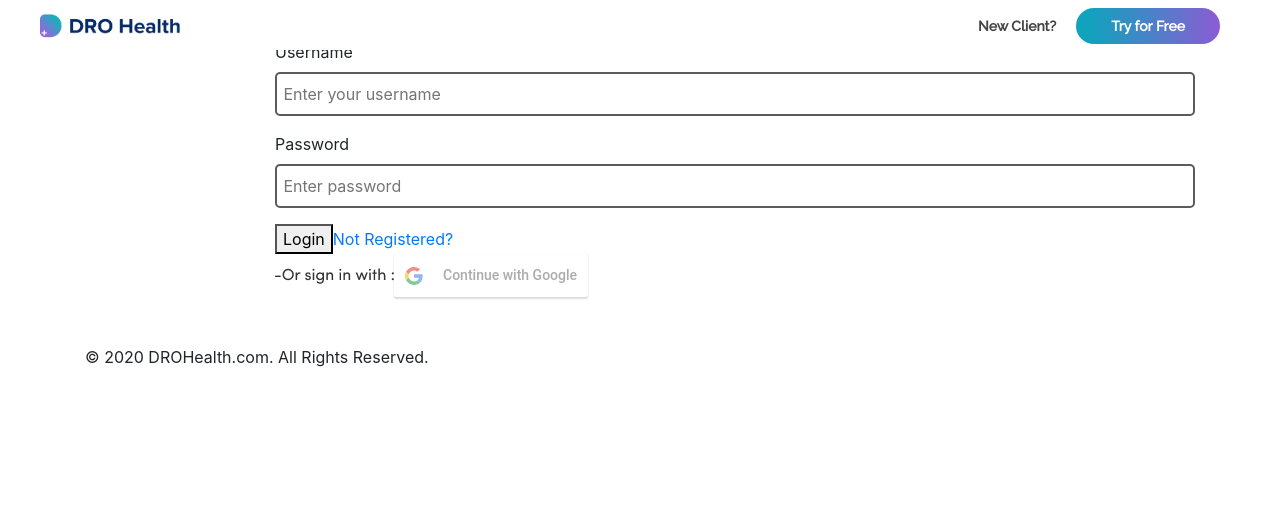
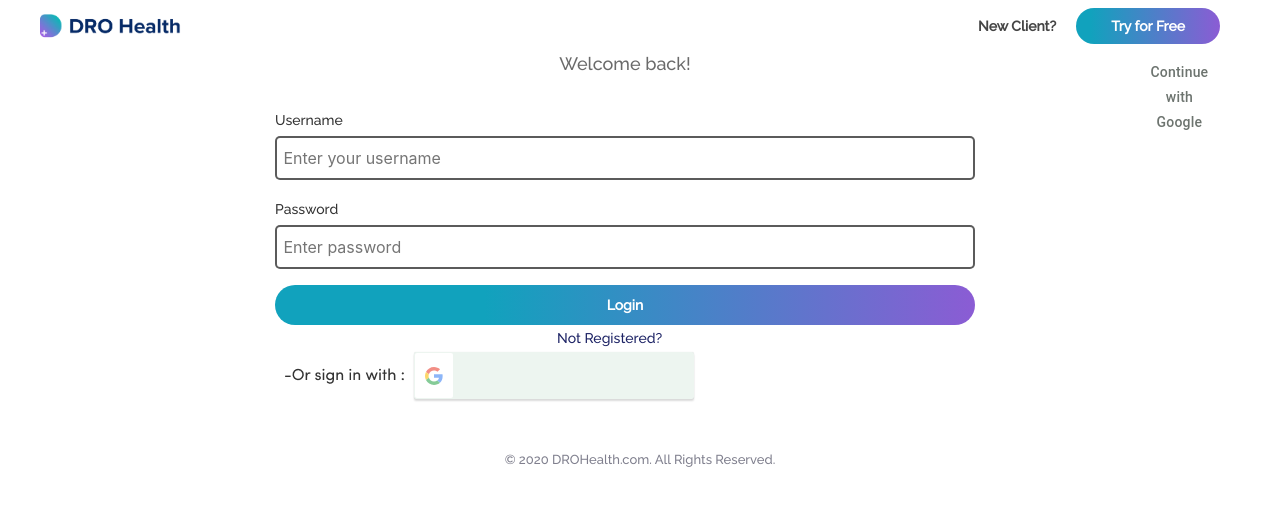
Before and after one commit to siccoo/dro-health, a React (Create React App) app: page /login in a window 1280 px wide. Shown: the top 506 px of the page. Built offline with nearby package versions, Linux system fonts and the light colour scheme.

Commit message:
updates on Login/index.js

```diff
--- a/src/pages/Login/style.css
+++ b/src/pages/Login/style.css
@@ -0,0 +1,306 @@
+@import url('https://fonts.googleapis.com/css2?family=Raleway:wght@500&display=swap');
+
+/* ==========================================================================
+ Navigation
+========================================================================== */
+
+.nav-section {
+    background: #fff;
+}
+
+.navbar {
+    padding: 5px 40px !important;
+
+}
+
+@media only screen and (min-device-width: 320px) and (max-device-width: 480px) {
+    .navbar {
+        padding: 10px !important;
+    }
+}
+
+.nav-bg {
+    background: #fff;
+    border: none;
+}
+
+.navbar-brand {
+    padding: 0px, 0px !important;
+}
+
+.navbar-nav .nav-item {
+      padding-right:20px;
+}
+
+.home-logo {
+    width: 140.86px;
+    height: 24.29px;
+}
+
+@media only screen and (max-width:1024px) {
+    .home-logo {
+        width: 80px;
+        height: 20px;
+    }
+}
+
+.navbar-nav .nav-item .nav-btn {
+    background: linear-gradient(90deg, #11A2BD 10%, #8B5CD4 100%);
+    border-radius: 100px;
+    color: #fff;
+    font-family: "Raleway";
+    font-style: normal;
+    font-weight: bold;
+    font-size: 14px;
+    line-height: 16px;
+    padding: 10px 35px;
+    /* max-width: 172px; */
+    text-decoration: none;
+}
+
+@media only screen and (max-width:1024px) {
+    .navbar-nav .nav-item .nav-btn {
+       font-size: 12px;
+       line-height: 12px;
+       border-radius: 2px;
+       padding: 8px 10px;
+    }
+}
+
+.navbar-nav .nav-item .nav-btn1 {
+    font-family: "Raleway";
+    font-weight: 600;
+    font-size: 14px;
+    line-height: 16px;
+    color: #454545 !important;
+    letter-spacing: normal;
+    transition: .3s cubic-bezier(0.13, 0.38, 0.45, 0.94);
+    text-decoration: none;
+}
+
+@media only screen and (max-width:1024px) {
+    .navbar-nav .nav-item .nav-btn1 {
+       font-size: 12px;
+       line-height: 12px;
+    }
+}
+
+.navbar-toggler {
+    width: 47px;
+    border:none;
+}
+
+.navbar-toggler .line{
+      float: left;
+      width: 100%;
+      height: 2px;
+      background-color: white;
+      margin-bottom: 5px;
+}
+
+@media only screen and (min-device-width: 320px) and (max-device-width: 480px) {
+    .navbar-collapse {
+        position: absolute;
+        top: 54px;
+        left: 0;
+        padding-left: 15px;
+        padding-right: 15px;
+        padding-bottom: 15px;
+        width: 100%;
+        background: linear-gradient(90deg, #11A2BD 0%, #8B5CD4 100%);
+    }
+    .navbar-collapse.collapsing {
+        height: auto;
+        -webkit-transition: left 0.3s ease;
+        -o-transition: left 0.3s ease;
+        -moz-transition: left 0.3s ease;
+        transition: left 0.3s ease;
+        left: -100%;
+    }
+    .navbar-collapse.show {
+        left: 0;
+        -webkit-transition: left 0.3s ease-in;
+        -o-transition: left 0.3s ease-in;
+        -moz-transition: left 0.3s ease-in;
+        transition: left 0.3s ease-in;
+    }
+}
+
+.login-card {
+    margin-top: 50px;
+}
+
+.login-card form {
+    max-width: 700px;
+}
+
+.login-card p {
+    max-width: 700px;
+    font-family: "Raleway";
+    font-style: normal;
+    font-weight: normal;
+    font-size: 18px;
+    line-height: 27px;
+    color: rgba(69, 69, 69, 0.8);
+    text-align: center;
+    margin-bottom: 30px;
+}
+
+@media only screen and (max-width:1024px) {
+    .login-card p {
+       font-size: 12px;
+       line-height: 22px;
+    }
+}
+
+.login-card label {
+    font-family: "Raleway";
+    font-style: normal;
+    font-weight: normal;
+    font-size: 14px;
+    line-height: 16px;
+    color: #333333;
+}
+
+@media (max-width: 1024px) {
+    .login label {
+        font-size: 12px;
+    }
+}
+
+.login-card span {
+    right: 0;
+    position: absolute;
+    height: 100%;
+    display: -webkit-box;
+    display: -ms-flexbox;
+    display: flex;
+    -webkit-box-pack: center;
+    -ms-flex-pack: center;
+    justify-content: center;
+    top: 0;
+    width: 3.2rem;
+    box-sizing: border-box;
+}
+
+/* span .icon { */
+
+    /* color: #a7abc3; */
+/* } */
+
+.login-card input[type="email"],
+input[type="password"],
+input[type="text"] {
+    padding: .5em .4em;
+    background: #FFFFFF;
+    border: 2px solid rgba(51, 51, 51, 0.8);
+    box-sizing: border-box;
+    border-radius: 5px;
+    width: 100%;
+}
+
+@media (max-width: 1024px) {
+    .login-card input[type="email"],
+    input[type="password"],
+    input[type="text"] {
+        padding: .4em .3em;
+        width: 100%;
+    }
+}
+
+.login-card .forgot-password {
+    max-width: 700px;
+    font-family: "Raleway";
+    font-style: normal;
+    font-weight: normal;
+    font-size: 14px;
+    line-height: 27px;
+    color: #1D2365;
+    margin: 282px;
+    text-align: center;
+    text-decoration: none;
+}
+
+@media only screen and (max-width:1024px) {
+    .login-card .forgot-password {
+       font-size: 12px;
+       line-height: 22px;
+       margin: auto;
+    }
+}
+
+.login-card button {
+    background: linear-gradient(90deg, #11A2BD 30%, #8B5CD4 100%);
+    border-radius: 50px;
+    width: 100%;
+    color: #fff;
+    font-family: "Raleway";
+    font-style: normal;
+    font-weight: bold;
+    font-size: 14px;
+    line-height: 16px;
+    padding: 12px 15px;
+    text-decoration: none;
+    border: none;
+}
+
+@media only screen and (min-device-width: 320px) and (max-device-width: 480px) {
+    .login-card button {
+        padding: 6px 9px;
+        font-size: 12px;
+    }
+}
+
+.login-card .social-icons {
+    position: absolute;
+   bottom: -35px;
+   padding: 5px;
+   margin: 0px 55px;
+   align-items: center;
+   border-radius: 5px;
+}
+
+.login-card .so-icon {
+    padding: 10px;
+}
+
+.login-card .google {
+    background: #E2EEE7 !important;
+    border-radius: 4px;
+    width: 40%;
+    color: #0C1810 !important;
+    font-family: "Raleway";
+    font-style: normal;
+    font-weight: bold;
+    font-size: 14px;
+    line-height: 25px;
+    letter-spacing: 0.2px;
+    padding: 12px 15px;
+    border: none;
+}
+
+@media only screen and (min-device-width: 320px) and (max-device-width: 480px) {
+    .login-card .google {
+        padding: 6px 9px;
+        font-size: 12px;
+    }
+}
+
+
+.login-card .copywright {
+    max-width: 700px;
+    font-family: "Raleway";
+    font-style: normal;
+    font-weight: normal;
+    font-size: 13px;
+    line-height: 25px;
+    color: #01001d80;
+    margin: auto;
+}
+
+@media only screen and (min-device-width: 320px) and (max-device-width: 480px) {
+    .login-card .copywright {
+        font-size: 11px;
+        line-height: 20px;
+    }
+}
```
